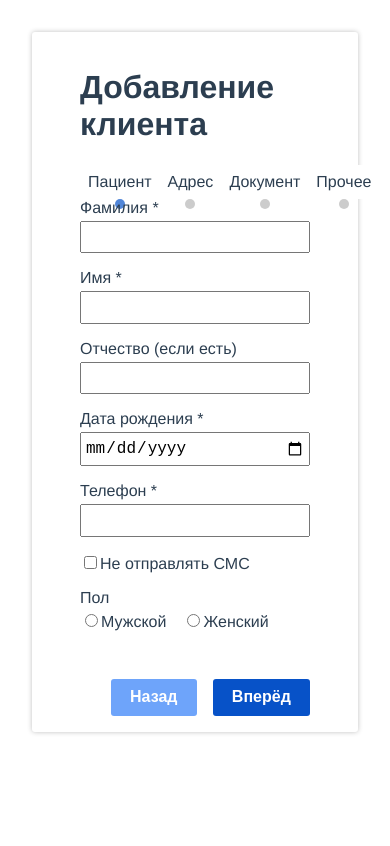
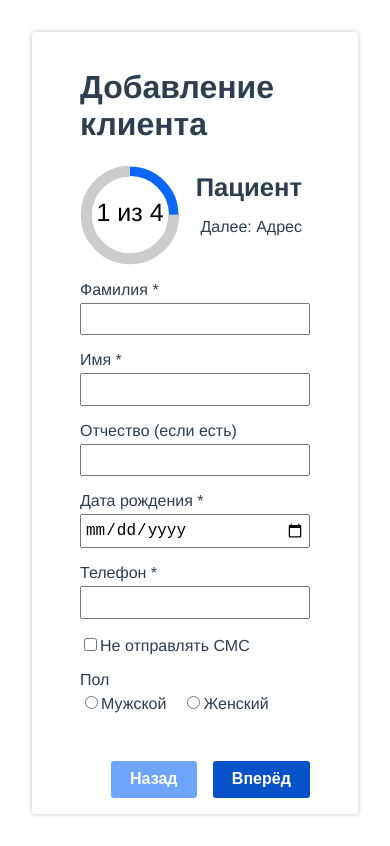
Before and after one commit to ksenkso/medods-client-form, a Vue app: page / in a window 390 px wide. Built offline with nearby package versions, Linux system fonts and the light colour scheme.

Commit message:
fix: added a progress indicator for mobile devices

```diff
--- a/src/components/form/FormProgress.vue
+++ b/src/components/form/FormProgress.vue
@@ -1,5 +1,29 @@
 <template>
   <div class="form-progress">
+    <div class="form-progress__indicator indicator">
+      <svg viewBox="0 0 64 64" class="indicator__container">
+        <g class="indicator__circles">
+          <circle
+              :class="getCircleClass(index)"
+              v-for="(step, index) in steps"
+              :key="index"
+              :style="getCircleStyle(index)"
+              :r="circleRadius"
+              cx="32"
+              cy="32">
+          </circle>
+          <circle
+              class="indicator__mask"
+              :r="circleRadius"
+              :style="maskStyle"
+              cx="32"
+              cy="32">
+          </circle>
+        </g>
+
+        <text x="32" y="36" text-anchor="middle">{{ active + 1 }} из {{ steps.length }}</text>
+      </svg>
+    </div>
     <ul class="form-progress__steps">
       <li
           @click="goTo(index)"
@@ -32,6 +56,11 @@ export default {
       required: true,
     }
   },
+  data() {
+    return {
+      circleRadius: 28,
+    }
+  },
   methods: {
     getStepClass(index) {
       return [
@@ -41,8 +70,35 @@ export default {
         this.valid.has(index) && 'form-progress__step_valid'
       ];
     },
+    getCircleStyle(index) {
+      const length = Math.PI * 2 * this.circleRadius;
+      return {
+        'stroke-dasharray': length,
+        'stroke-dashoffset': length * (1 / this.steps.length) * index,
+      };
+    },
+    getCircleClass(index) {
+      return [
+        'indicator__circle',
+        index === this.active && 'indicator__circle_active',
+        this.errors.has(index) && 'indicator__circle_error',
+        this.valid.has(index) && 'indicator__circle_valid'
+      ]
+    },
     goTo(index) {
       this.$emit('navigate', index);
+    }
+  },
+  computed: {
+    circumference() {
+      return Math.PI * 2 * this.circleRadius
+    },
+    maskStyle() {
+
+      return {
+        'stroke-dasharray': this.circumference,
+        'stroke-dashoffset': this.circumference * (1 / this.steps.length) *  (this.active + 1),
+      }
     }
   }
 }
@@ -50,8 +106,10 @@ export default {
 
 <style scoped lang="scss">
 @import "../../styles/variables";
+
 .form-progress {
   position: relative;
+
   &::after {
     content: '';
     position: absolute;
@@ -63,18 +121,36 @@ export default {
     height: 0;
     z-index: -1;
   }
+
+  @media (max-width: 700px) {
+    display: flex;
+    justify-content: space-between;
+    align-items: flex-start;
+    margin-bottom: 1rem;
+    &::after {
+      display: none;
+    }
+  }
+
   &__steps {
     list-style-type: none;
     margin: 0;
     padding: 0;
     display: flex;
     justify-content: space-around;
+    @media (max-width: 700px) {
+      justify-content: flex-end;
+      flex-direction: column;
+      align-items: flex-end;
+    }
   }
+
   &__step {
     background-color: #fff;
     padding: .5rem;
     position: relative;
     cursor: pointer;
+
     &::after {
       content: '';
       position: absolute;
@@ -87,21 +163,79 @@ export default {
       border-radius: 50%;
       transition: background-color .1s ease-in-out;
     }
+
     &_valid {
       &::after {
         background: transparentize($valid-color, .3);
       }
     }
+
     &_error {
       &::after {
         background: transparentize($error-color, .3);
       }
     }
+
     &_active {
       &::after {
         background: transparentize($primary-color, .3);
       }
     }
+
+    @media (max-width: 700px) {
+      display: none;
+      &::after {
+        display: none;
+      }
+      &_active {
+        display: block;
+        font-size: 1.6rem;
+        font-weight: bold;
+      }
+      &_active + .form-progress__step {
+        display: block;
+
+        &::before {
+          content: 'Далее: ';
+        }
+      }
+    }
+  }
+}
+
+.indicator {
+  width: 100px;
+  height: 100px;
+  @media (min-width: 700px) {
+    display: none;
+  }
+  &__circles {
+    transform-origin: 50% 50%;
+    transform: rotateY(180deg) rotateZ(-90deg);
+  }
+
+  &__circle {
+    fill: none;
+    stroke: lighten($primary-color, 10%);
+    stroke-width: 6px;
+    transition: stroke .3s ease-in-out;
+    &_valid {
+      stroke: lighten($valid-color, 10%);
+    }
+
+    &_error {
+      stroke: lighten($error-color, 10%);
+    }
+
+    &_active {
+      stroke: lighten($primary-color, 10%);
+    }
+  }
+  &__mask {
+    fill: none;
+    stroke: #cccccc;
+    stroke-width: 7px;
+    transition: stroke-dashoffset .3s ease-in-out;
   }
 }
 </style>
```
